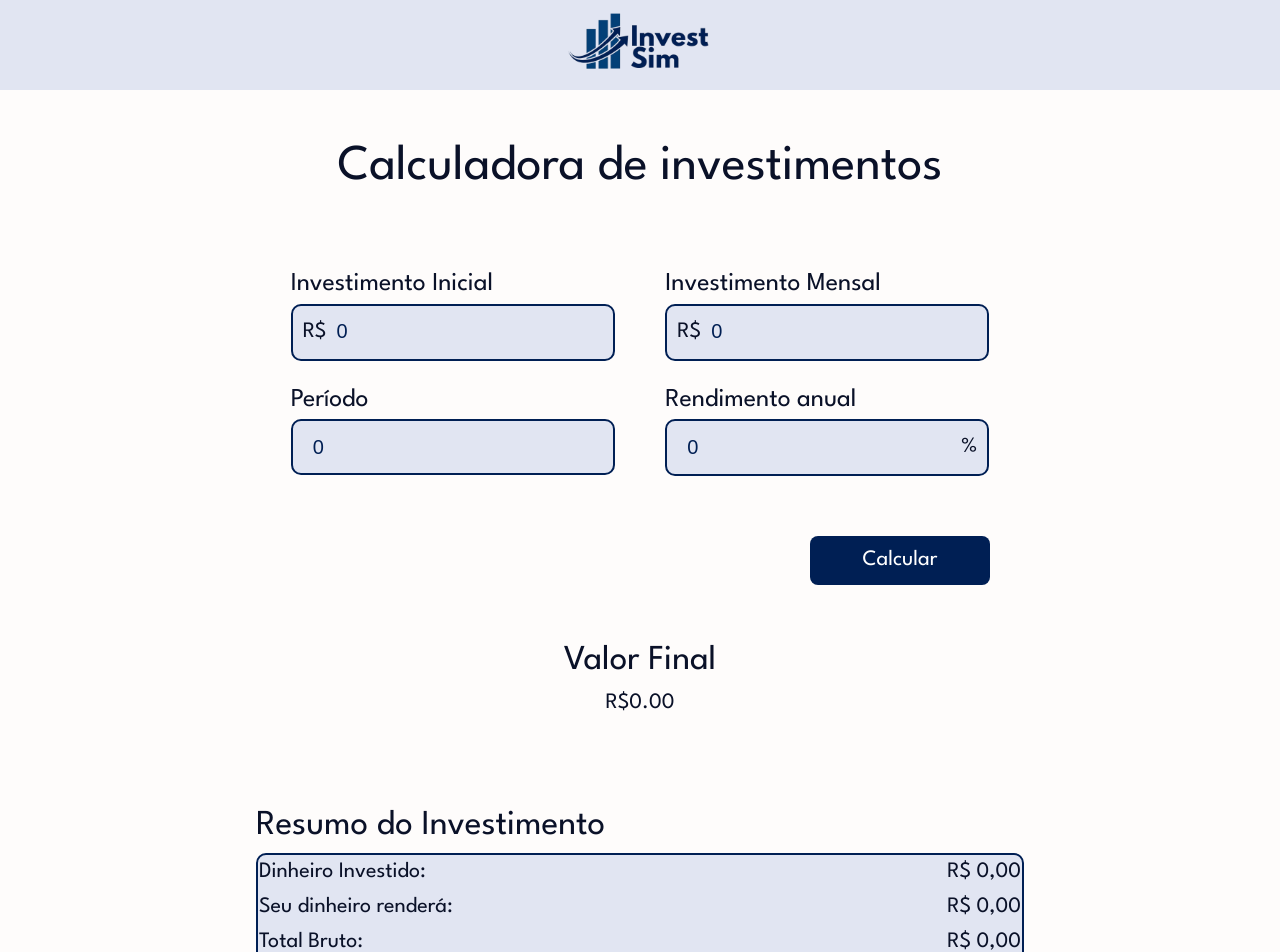
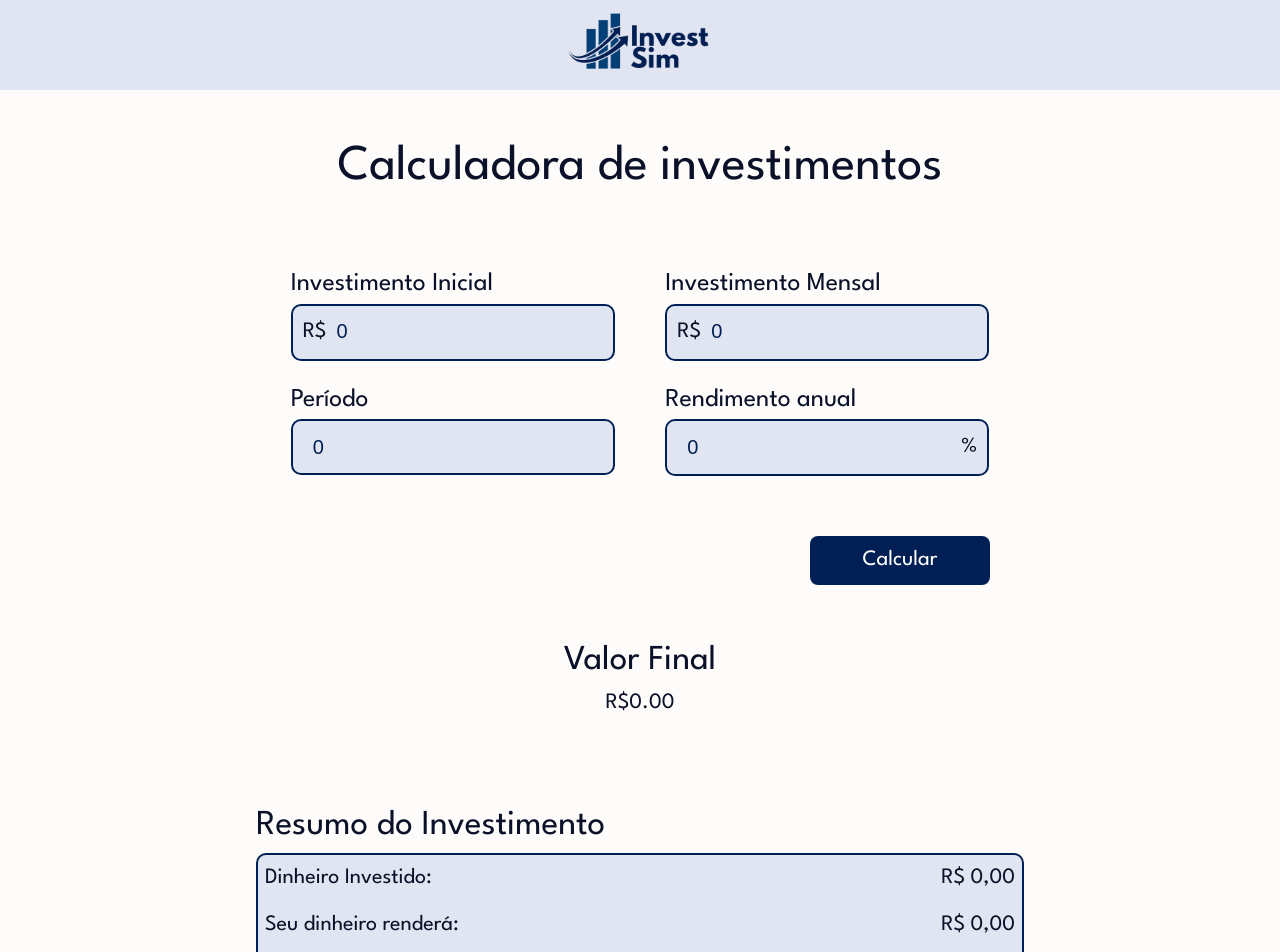
Before and after one commit to ufjf-dcc207/ufjf-dcc207-2024-3-a-trb3-investimentos_jp_caio_luiza, a React (Vite) app: page / in a window 1280 px wide. Shown: the top 952 px of the page. Built offline with nearby package versions, Linux system fonts and the light colour scheme.

Commit message:
Altera estilização final

```diff
--- a/src/components/Resumo_investimentos/Resumo.css
+++ b/src/components/Resumo_investimentos/Resumo.css
@@ -22,6 +22,7 @@
 }
 
 td {
+    padding: 7px;
     text-align: left;
 }
 
```
